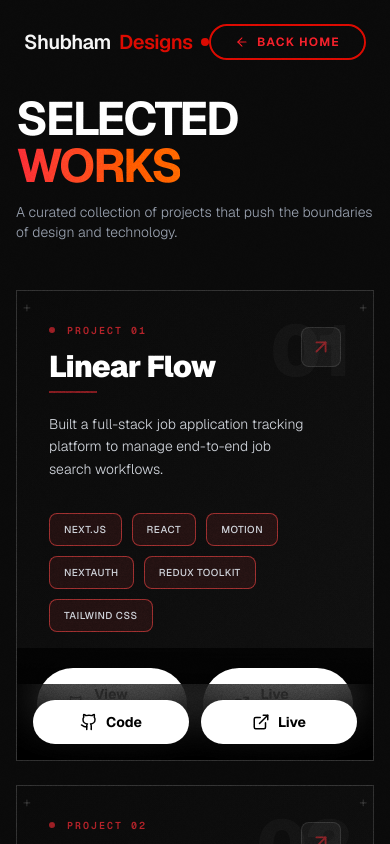
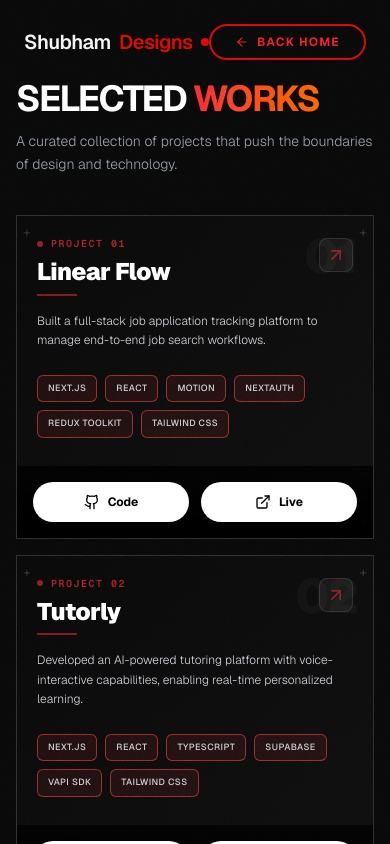
Before and after one commit to StayTrash/portfolio, a Next.js app: page /showcase in a window 390 px wide. Shown: the top 844 px of the page. Built offline with nearby package versions, Linux system fonts and the light colour scheme.

Commit message:
update shwocase page ui/ux

```diff
--- a/app/showcase/page.tsx
+++ b/app/showcase/page.tsx
@@ -25,18 +25,20 @@ export default function ShowcasePage() {
       <Cursor variants={variants} cursorVariant={cursorVariant} />
       <Navigation textEnter={textEnter} textLeave={textLeave} showBackButton={true} />
 
-      <div className="w-full px-4 md:px-12 pt-24 md:pt-32 pb-8 md:pb-12 fade-in min-h-screen flex flex-col">
+      <div className="w-full max-w-7xl mx-auto px-4 sm:px-6 md:px-8 lg:px-10 xl:px-12 pt-20 sm:pt-24 md:pt-28 lg:pt-32 pb-10 sm:pb-12 md:pb-16 fade-in min-h-screen flex flex-col">
 
-        <div className="mb-12 md:mb-16">
-          <h1 className="text-[12vw] md:text-[6vw] font-bold text-white leading-none tracking-tighter mb-3 md:mb-4">
+        {/* Hero */}
+        <header className="mb-10 sm:mb-12 md:mb-16">
+          <h1 className="text-4xl sm:text-5xl md:text-6xl lg:text-7xl font-bold text-white leading-[1.05] tracking-tighter mb-3 sm:mb-4">
             SELECTED <span className="text-transparent bg-clip-text bg-gradient-to-r from-red-500 to-orange-500">WORKS</span>
           </h1>
-          <p className="text-gray-400 max-w-xl text-sm md:text-lg font-light">
+          <p className="text-gray-400 max-w-xl text-sm sm:text-base md:text-lg font-light leading-relaxed">
             A curated collection of projects that push the boundaries of design and technology.
           </p>
-        </div>
+        </header>
 
-        <div className="grid grid-cols-1 md:grid-cols-2 gap-6 md:gap-8 mb-16 md:mb-24">
+        {/* Projects grid */}
+        <section className="grid grid-cols-1 sm:grid-cols-2 gap-4 sm:gap-5 md:gap-6 lg:gap-8 mb-14 sm:mb-16 md:mb-20 lg:mb-24" aria-label="Projects">
           {showcase_projects.map((project, i) => {
             // Extract color from border class and map to proper colors
             const colorMatch = project.color.match(/border-(\w+)-500/);
@@ -114,50 +116,50 @@ export default function ShowcasePage() {
                 style={{ animationDelay: `${i * 0.1}s` }}
               >
               <GridCell
-                className={`flex flex-col justify-between min-h-[360px] md:min-h-[420px] group relative overflow-hidden transition-all duration-700 hover:scale-[1.03] hover:shadow-2xl bg-gradient-to-br from-[#0a0a0a] to-[#111111]`}
+                className={`flex flex-col justify-between min-h-[300px] sm:min-h-[340px] md:min-h-[380px] lg:min-h-[420px] group relative overflow-hidden transition-all duration-500 sm:hover:scale-[1.02] md:hover:scale-[1.03] hover:shadow-2xl bg-gradient-to-br from-[#0a0a0a] to-[#111111]`}
               >
 
                 {/* Project number */}
-                <div className="absolute top-6 right-6 z-10 opacity-15 group-hover:opacity-40 transition-all duration-500">
-                  <span className="text-7xl md:text-8xl font-black text-white leading-none tracking-tighter opacity-20">
+                <div className="absolute top-4 right-4 sm:top-5 sm:right-5 md:top-6 md:right-6 z-10 opacity-15 group-hover:opacity-40 transition-all duration-500">
+                  <span className="text-5xl sm:text-6xl md:text-7xl lg:text-8xl font-black text-white leading-none tracking-tighter opacity-20">
                     {(i + 1).toString().padStart(2, '0')}
                   </span>
                 </div>
 
                 {/* Main content */}
-                <div className="relative z-10 transition-all duration-700 md:group-hover:opacity-25 pb-24 md:pb-0 flex flex-col h-full">
-                  <div className="flex justify-between items-start mb-5 md:mb-6 gap-4">
+                <div className="relative z-10 transition-all duration-700 md:group-hover:opacity-25 pb-20 sm:pb-24 md:pb-0 flex flex-col h-full">
+                  <div className="flex justify-between items-start mb-4 sm:mb-5 md:mb-6 gap-3 sm:gap-4">
                     <div className="flex-1 min-w-0">
-                      <div className="flex items-center gap-3 mb-3">
+                      <div className="flex items-center gap-2 sm:gap-3 mb-2 sm:mb-3">
                         <div className={`w-1.5 h-1.5 rounded-full opacity-60 group-hover:opacity-100 group-hover:scale-125 transition-all duration-300 ${colorName === 'red' ? 'bg-red-500' : colorName === 'blue' ? 'bg-blue-500' : colorName === 'green' ? 'bg-green-500' : 'bg-purple-500'}`}></div>
-                        <span className={`text-[10px] md:text-xs font-mono ${colors.text} opacity-70 font-semibold tracking-[0.2em] uppercase`}>
+                        <span className={`text-[10px] sm:text-xs font-mono ${colors.text} opacity-70 font-semibold tracking-[0.15em] sm:tracking-[0.2em] uppercase`}>
                           PROJECT {(i + 1).toString().padStart(2, '0')}
                         </span>
                       </div>
-                      <h3 className={`text-3xl md:text-5xl font-black text-white ${colors.hoverText} transition-colors duration-500 leading-[1.1] mb-1 tracking-tight`}>
+                      <h3 className={`text-2xl sm:text-3xl md:text-4xl lg:text-5xl font-black text-white ${colors.hoverText} transition-colors duration-500 leading-[1.1] mb-1 tracking-tight break-words`}>
                         {project.title}
                       </h3>
                       <div
-                        className={`w-12 h-0.5 opacity-50 mt-2 group-hover:w-16 group-hover:opacity-100 transition-all duration-500 ${colorName === 'red' ? 'bg-red-500' : colorName === 'blue' ? 'bg-blue-500' : colorName === 'green' ? 'bg-green-500' : 'bg-purple-500'}`}
+                        className={`w-10 sm:w-12 h-0.5 opacity-50 mt-2 group-hover:w-14 sm:group-hover:w-16 group-hover:opacity-100 transition-all duration-500 ${colorName === 'red' ? 'bg-red-500' : colorName === 'blue' ? 'bg-blue-500' : colorName === 'green' ? 'bg-green-500' : 'bg-purple-500'}`}
                       ></div>
                     </div>
-                    <div className="flex-shrink-0 mt-1">
+                    <div className="flex-shrink-0 mt-0.5 sm:mt-1">
                       <div
-                        className="p-2 rounded-lg bg-white/5 border border-white/10 group-hover:bg-white/10 transition-all duration-300"
+                        className="p-1.5 sm:p-2 rounded-lg bg-white/5 border border-white/10 group-hover:bg-white/10 transition-all duration-300"
                         style={{
                           borderColor: 'rgba(255,255,255,0.1)',
                         }}
                       >
-                        <ArrowUpRight className={`opacity-50 group-hover:opacity-100 ${colors.icon} transition-all duration-300 group-hover:translate-x-1 group-hover:-translate-y-1`} size={22} />
+                        <ArrowUpRight className={`opacity-50 group-hover:opacity-100 ${colors.icon} transition-all duration-300 group-hover:translate-x-1 group-hover:-translate-y-1 w-5 h-5 sm:w-[22px] sm:h-[22px]`} />
                       </div>
                     </div>
                   </div>
 
-                  <p className="text-gray-300 text-sm md:text-base leading-relaxed mb-8 md:mb-10 font-light max-w-[90%]">
+                  <p className="text-gray-300 text-xs sm:text-sm md:text-base leading-relaxed mb-6 sm:mb-8 md:mb-10 font-light max-w-[95%] sm:max-w-[90%]">
                     {project.desc}
                   </p>
 
-                  <div className="flex flex-wrap gap-2.5 mt-auto">
+                  <div className="flex flex-wrap gap-2 sm:gap-2.5 mt-auto">
                     {project.tags.map((tag, j) => {
                       const tagColorStyles = colorName === 'red' ? {
                         borderColor: 'rgba(239, 68, 68, 0.6)',
@@ -176,7 +178,7 @@ export default function ShowcasePage() {
                       return (
                         <span
                           key={j}
-                          className="text-[10px] md:text-[11px] uppercase tracking-wider border border-white/15 px-3.5 py-2 rounded-lg text-gray-300 bg-black/40 backdrop-blur-sm transition-all duration-500 group-hover:shadow-lg group-hover:scale-105 font-medium"
+                          className="text-[9px] sm:text-[10px] md:text-[11px] uppercase tracking-wider border border-white/15 px-2.5 sm:px-3 py-1.5 sm:py-2 rounded-md sm:rounded-lg text-gray-300 bg-black/40 backdrop-blur-sm transition-all duration-500 group-hover:shadow-lg group-hover:scale-105 font-medium"
                           style={{
                             transitionDelay: `${j * 0.05}s`,
                             ...tagColorStyles
@@ -196,83 +198,60 @@ export default function ShowcasePage() {
                   </div>
                 </div>
 
-                {/* Action buttons overlay with enhanced design */}
-                <div className="absolute bottom-0 left-0 right-0 z-20 flex flex-row items-center justify-center gap-4 md:gap-5 p-5 md:p-0 md:inset-0 md:opacity-0 md:group-hover:opacity-100 transition-all duration-700 bg-gradient-to-t from-black/98 via-black/90 to-black/70 md:from-black/95 md:via-black/85 md:to-black/75 backdrop-blur-xl md:backdrop-blur-md">
+                {/* Action buttons: fixed bar on mobile, hover overlay on desktop */}
+                <div className="absolute bottom-0 left-0 right-0 z-20 flex flex-row items-center justify-center gap-3 sm:gap-4 md:gap-5 p-4 sm:p-5 md:p-0 md:inset-0 md:opacity-0 md:group-hover:opacity-100 transition-all duration-500 bg-gradient-to-t from-black/98 via-black/90 to-black/70 md:from-black/95 md:via-black/85 md:to-black/75 backdrop-blur-xl md:backdrop-blur-md">
                   <a
                     href={project.github}
                     target="_blank"
                     rel="noreferrer"
-                    className={`group/btn flex items-center gap-2.5 px-7 py-3.5 md:px-10 md:py-4.5 rounded-full bg-white text-black font-bold ${colors.buttonHover} hover:text-white transition-all duration-400 transform hover:scale-110 hover:-translate-y-0.5 active:scale-95 flex-1 md:flex-none md:w-auto justify-center text-sm md:text-base shadow-2xl border-2 border-transparent hover:border-white/20`}
+                    className={`group/btn flex items-center gap-2 sm:gap-2.5 px-5 py-2.5 sm:px-6 sm:py-3 md:px-10 md:py-4 rounded-full bg-white text-black font-bold ${colors.buttonHover} hover:text-white transition-all duration-300 transform hover:scale-105 active:scale-95 flex-1 md:flex-none md:w-auto justify-center text-xs sm:text-sm md:text-base shadow-xl md:shadow-2xl border-2 border-transparent hover:border-white/20`}
                     onMouseEnter={textEnter}
                     onMouseLeave={textLeave}
                   >
-                    <Github size={20} className="group-hover/btn:rotate-12 transition-transform duration-300" />
-                    <span>View Code</span>
+                    <Github className="w-4 h-4 sm:w-5 sm:h-5 group-hover/btn:rotate-12 transition-transform duration-300 shrink-0" />
+                    <span className="hidden sm:inline">View Code</span>
+                    <span className="sm:hidden">Code</span>
                   </a>
                   <a
                     href={project.live}
                     target="_blank"
                     rel="noreferrer"
-                    className={`group/btn flex items-center gap-2.5 px-7 py-3.5 md:px-10 md:py-4.5 rounded-full bg-white text-black font-bold ${colors.buttonHover} hover:text-white transition-all duration-400 transform hover:scale-110 hover:-translate-y-0.5 active:scale-95 flex-1 md:flex-none md:w-auto justify-center text-sm md:text-base shadow-2xl border-2 border-transparent hover:border-white/20`}
+                    className={`group/btn flex items-center gap-2 sm:gap-2.5 px-5 py-2.5 sm:px-6 sm:py-3 md:px-10 md:py-4 rounded-full bg-white text-black font-bold ${colors.buttonHover} hover:text-white transition-all duration-300 transform hover:scale-105 active:scale-95 flex-1 md:flex-none md:w-auto justify-center text-xs sm:text-sm md:text-base shadow-xl md:shadow-2xl border-2 border-transparent hover:border-white/20`}
                     onMouseEnter={textEnter}
                     onMouseLeave={textLeave}
                   >
-                    <ExternalLink size={20} className="group-hover/btn:rotate-12 transition-transform duration-300" />
-                    <span>Live Demo</span>
-                  </a>
-                </div>
-
-                {/* Mobile buttons (always visible) */}
-                <div className="md:hidden absolute bottom-0 left-0 right-0 z-20 flex flex-row items-center justify-center gap-3 p-4 bg-gradient-to-t from-black/98 to-black/70 backdrop-blur-xl">
-                  <a
-                    href={project.github}
-                    target="_blank"
-                    rel="noreferrer"
-                    className={`flex items-center gap-2 px-6 py-3 rounded-full bg-white text-black font-bold ${colors.buttonHover} hover:text-white transition-all duration-300 transform active:scale-95 flex-1 justify-center text-sm shadow-lg`}
-                    onMouseEnter={textEnter}
-                    onMouseLeave={textLeave}
-                  >
-                    <Github size={18} />
-                    <span>Code</span>
-                  </a>
-                  <a
-                    href={project.live}
-                    target="_blank"
-                    rel="noreferrer"
-                    className={`flex items-center gap-2 px-6 py-3 rounded-full bg-white text-black font-bold ${colors.buttonHover} hover:text-white transition-all duration-300 transform active:scale-95 flex-1 justify-center text-sm shadow-lg`}
-                    onMouseEnter={textEnter}
-                    onMouseLeave={textLeave}
-                  >
-                    <ExternalLink size={18} />
-                    <span>Live</span>
+                    <ExternalLink className="w-4 h-4 sm:w-5 sm:h-5 group-hover/btn:rotate-12 transition-transform duration-300 shrink-0" />
+                    <span className="hidden sm:inline">Live Demo</span>
+                    <span className="sm:hidden">Live</span>
                   </a>
                 </div>
               </GridCell>
               </div>
             );
           })}
-        </div>
+        </section>
 
-        <div className="mb-16 md:mb-24">
-          <h2 className="text-2xl md:text-4xl font-bold text-white mb-8 md:mb-12 flex items-center gap-3 md:gap-4">
-            <Briefcase className="text-red-500" size={24} /> Experience
+        {/* Experience */}
+        <section className="mb-14 sm:mb-16 md:mb-20 lg:mb-24" aria-label="Experience">
+          <h2 className="text-xl sm:text-2xl md:text-3xl lg:text-4xl font-bold text-white mb-6 sm:mb-8 md:mb-12 flex items-center gap-2 sm:gap-3 md:gap-4">
+            <Briefcase className="text-red-500 w-5 h-5 sm:w-6 sm:h-6 shrink-0" /> Experience
           </h2>
-          <div className="space-y-4 md:space-y-5">
+          <div className="space-y-3 sm:space-y-4 md:space-y-5">
             {experience_data.map((exp, i) => {
               const isExpanded = expandedExperience === i;
 
               return (
                 <GridCell
                   key={i}
-                  className="flex flex-col gap-3 md:gap-4 py-6 md:py-8 group cursor-pointer"
+                  className="flex flex-col gap-3 sm:gap-4 py-5 sm:py-6 md:py-8 group cursor-pointer"
                   onClick={() => toggle_experience(i)}
                   onMouseEnter={textEnter}
                   onMouseLeave={textLeave}
                 >
-                  <div className="flex flex-col md:flex-row md:items-start justify-between gap-3 md:gap-4">
+                  <div className="flex flex-col sm:flex-row sm:items-start justify-between gap-3 md:gap-4">
                     <div className="flex-1 min-w-0 flex items-start justify-between gap-3">
-                      <h3 className="text-lg md:text-xl font-bold text-white break-words">{exp.role} <span className="text-red-500">@ {exp.company}</span></h3>
-                      <div className="md:hidden flex items-center justify-center w-8 h-8 rounded-lg bg-white/5 border border-white/10 group-hover:bg-white/10 group-hover:border-red-500/50 transition-all duration-300 shrink-0 pointer-events-none">
+                      <h3 className="text-base sm:text-lg md:text-xl font-bold text-white break-words leading-snug">{exp.role} <span className="text-red-500">@ {exp.company}</span></h3>
+                      <div className="sm:hidden flex items-center justify-center w-8 h-8 rounded-lg bg-white/5 border border-white/10 group-hover:bg-white/10 group-hover:border-red-500/50 transition-all duration-300 shrink-0 pointer-events-none">
                         {isExpanded ? (
                           <ChevronUp size={16} className="text-white" />
                         ) : (
@@ -280,11 +259,11 @@ export default function ShowcasePage() {
                         )}
                       </div>
                     </div>
-                    <div className="flex items-center gap-3 shrink-0">
-                      <div className="flex items-center gap-2 text-gray-500 font-mono text-[10px] md:text-xs border border-white/10 px-3 py-1.5 md:py-1 rounded-full shrink-0 pointer-events-none">
-                        <Calendar size={10} /> <span className="whitespace-nowrap">{exp.date}</span>
+                    <div className="flex items-center gap-2 sm:gap-3 shrink-0">
+                      <div className="flex items-center gap-1.5 sm:gap-2 text-gray-500 font-mono text-[10px] sm:text-xs border border-white/10 px-2.5 sm:px-3 py-1 sm:py-1.5 rounded-full shrink-0 pointer-events-none">
+                        <Calendar className="w-3 h-3 sm:w-3.5 sm:h-3.5 shrink-0" /> <span className="whitespace-nowrap">{exp.date}</span>
                       </div>
-                      <div className="hidden md:flex items-center justify-center w-8 h-8 rounded-lg bg-white/5 border border-white/10 group-hover:bg-white/10 group-hover:border-red-500/30 transition-all duration-300 shrink-0 pointer-events-none">
+                      <div className="hidden sm:flex items-center justify-center w-8 h-8 rounded-lg bg-white/5 border border-white/10 group-hover:bg-white/10 group-hover:border-red-500/30 transition-all duration-300 shrink-0 pointer-events-none">
                         {isExpanded ? (
                           <ChevronUp size={16} className="text-white group-hover:text-red-500 transition-colors duration-300" />
                         ) : (
@@ -294,11 +273,11 @@ export default function ShowcasePage() {
                     </div>
                   </div>
                   <div className={`overflow-hidden transition-all duration-500 ease-in-out ${isExpanded ? 'max-h-[1000px] opacity-100' : 'max-h-0 opacity-0'}`}>
-                    <ul className="space-y-3 pt-2">
+                    <ul className="space-y-2 sm:space-y-3 pt-1 sm:pt-2">
                       {exp.desc.map((point, j) => (
-                        <li key={j} className="text-gray-400 text-xs md:text-sm font-light flex items-start gap-3">
+                        <li key={j} className="text-gray-400 text-xs sm:text-sm font-light flex items-start gap-2 sm:gap-3 leading-relaxed">
                           <span className="text-red-500 shrink-0 mt-0.5">•</span>
-                          <span className="flex-1 leading-relaxed">{point}</span>
+                          <span className="flex-1 min-w-0">{point}</span>
                         </li>
                       ))}
                     </ul>
@@ -307,26 +286,27 @@ export default function ShowcasePage() {
               );
             })}
           </div>
-        </div>
+        </section>
 
-        <div className="mb-16 md:mb-24">
-          <h2 className="text-2xl md:text-4xl font-bold text-white mb-8 md:mb-12 flex items-center gap-3 md:gap-4">
-            <GraduationCap className="text-red-500" size={24} /> Education
+        {/* Education */}
+        <section className="mb-14 sm:mb-16 md:mb-20 lg:mb-24" aria-label="Education">
+          <h2 className="text-xl sm:text-2xl md:text-3xl lg:text-4xl font-bold text-white mb-6 sm:mb-8 md:mb-12 flex items-center gap-2 sm:gap-3 md:gap-4">
+            <GraduationCap className="text-red-500 w-5 h-5 sm:w-6 sm:h-6 shrink-0" /> Education
           </h2>
-          <div className="space-y-4 md:space-y-5">
+          <div className="space-y-3 sm:space-y-4 md:space-y-5">
             {education_data.map((edu, i) => (
-              <GridCell key={i} className="flex flex-col md:flex-row md:items-center justify-between gap-3 md:gap-4 py-6 md:py-8">
+              <GridCell key={i} className="flex flex-col sm:flex-row sm:items-center justify-between gap-3 md:gap-4 py-5 sm:py-6 md:py-8">
                 <div className="flex-1 min-w-0">
-                  <h3 className="text-lg md:text-xl font-bold text-white mb-1 break-words">{edu.degree} <span className="text-red-500">@ {edu.institution}</span></h3>
-                  <p className="text-gray-400 text-xs md:text-sm font-light">{edu.desc}</p>
+                  <h3 className="text-base sm:text-lg md:text-xl font-bold text-white mb-1 break-words leading-snug">{edu.degree} <span className="text-red-500">@ {edu.institution}</span></h3>
+                  <p className="text-gray-400 text-xs sm:text-sm font-light leading-relaxed">{edu.desc}</p>
                 </div>
-                <div className="flex items-center gap-2 text-gray-500 font-mono text-[10px] md:text-xs border border-white/10 px-3 py-1.5 md:py-1 rounded-full shrink-0">
-                  <Calendar size={10} /> <span className="whitespace-nowrap">{edu.date}</span>
+                <div className="flex items-center gap-1.5 sm:gap-2 text-gray-500 font-mono text-[10px] sm:text-xs border border-white/10 px-2.5 sm:px-3 py-1 sm:py-1.5 rounded-full shrink-0">
+                  <Calendar className="w-3 h-3 sm:w-3.5 sm:h-3.5 shrink-0" /> <span className="whitespace-nowrap">{edu.date}</span>
                 </div>
               </GridCell>
             ))}
           </div>
-        </div>
+        </section>
 
       </div>
     </div>
--- a/components/GridCell.tsx
+++ b/components/GridCell.tsx
@@ -13,7 +13,7 @@ interface GridCellProps {
 export default function GridCell({ children, className = "", onClick, onMouseEnter, onMouseLeave }: GridCellProps) {
   return (
     <div
-      className={`p-8 md:p-10 border border-white/15 bg-[#0a0a0a] relative hover:border-white/30 transition-colors duration-500 ${className}`}
+      className={`p-5 sm:p-6 md:p-8 lg:p-10 border border-white/15 bg-[#0a0a0a] relative hover:border-white/30 transition-colors duration-500 ${className}`}
       onClick={onClick}
       onMouseEnter={onMouseEnter}
       onMouseLeave={onMouseLeave}
```
